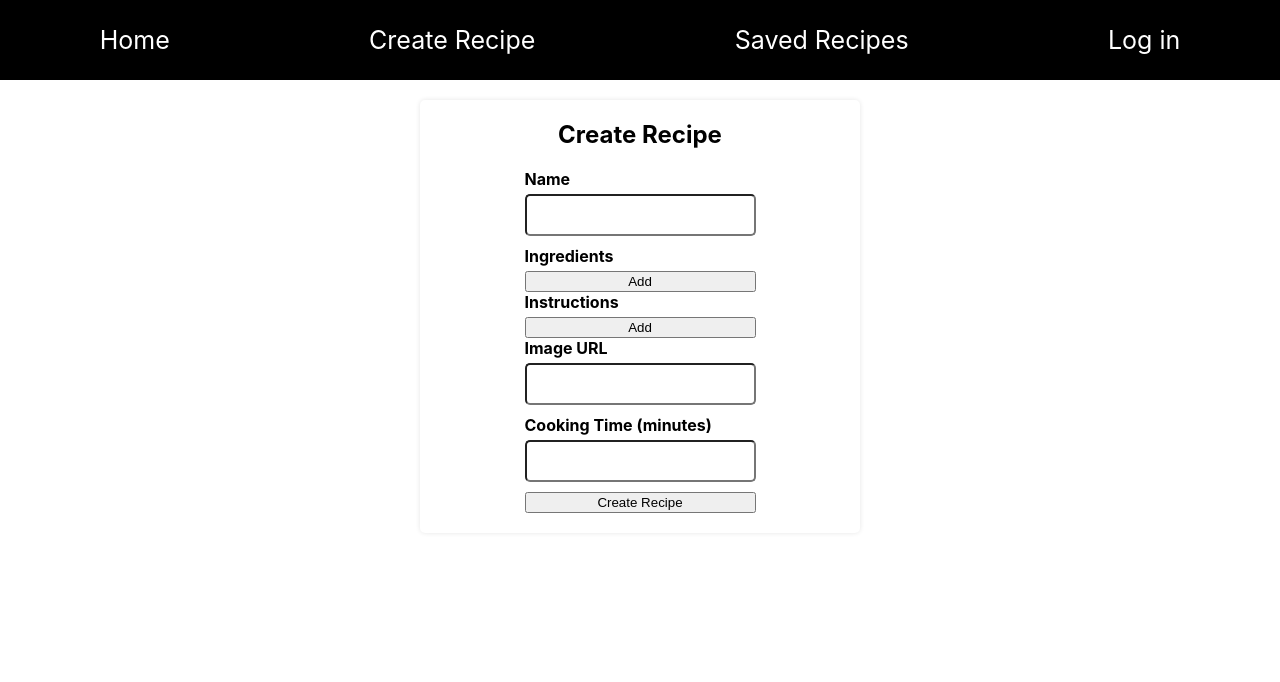
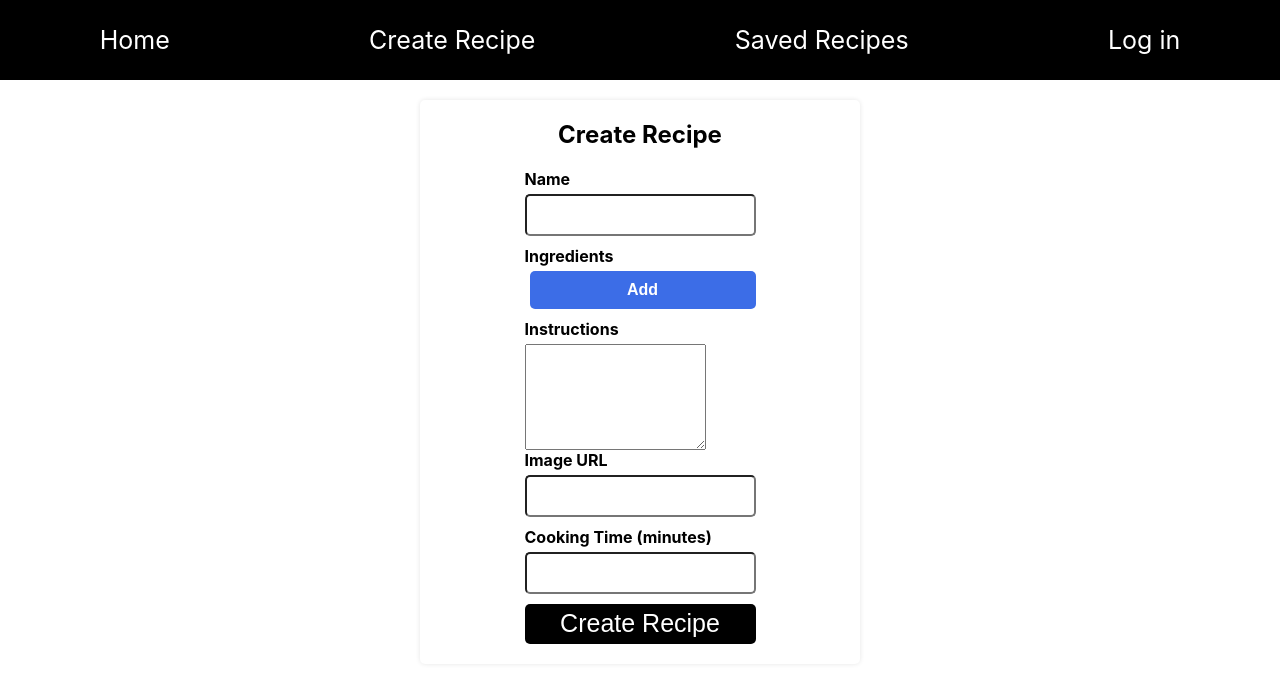
Before and after one commit to erickfb5/MERN-recipe-app, a React (Create React App) app in the folder client/: page /create-recipe in a window 1280 px wide. Shown: the top 682 px of the page. Built offline with nearby package versions, Linux system fonts and the light colour scheme; sample sign-in values are in the browser's storage.

Commit message:
updated: pages & schemas

```diff
--- a/client/src/App.css
+++ b/client/src/App.css
@@ -134,11 +134,12 @@ p {
   border: none;
   border-radius: 5px;
   box-shadow: #7f1818;
+  transition: background-color 0.3s ease-out;
 }
 
 .submit:hover {
   color: white;
-  background-color: rgb(3, 105, 231);
+  background-color: rgb(8, 181, 97);
 }
 
 .error-message {
@@ -176,6 +177,27 @@ p {
   margin-bottom: 10px;
 }
 
+
+.add-button {
+  background-color: #3c6de7;
+  color: white;
+  border: none;
+  border-radius: 5px;
+  margin-left: 5px;
+  margin-bottom: 10px;
+  padding: 10px 16px;
+
+  font-size: 16px;
+  font-weight: bold;
+  cursor: pointer;
+  transition: background-color 0.2s ease-out;
+}
+
+.add-button:hover {
+  background-color: #1853e8;
+}
+
+
 .delete-button {
   background-color: #e74c3c;
   color: white;
@@ -188,9 +210,9 @@ p {
   font-size: 16px;
   font-weight: bold;
   cursor: pointer;
-  transition: background-color 0.2s ease-out; /* add a smooth transition effect */
+  transition: background-color 0.2s ease-out;
 }
 
 .delete-button:hover {
-  background-color: #c0392b; /* darken the button on hover for a visual feedback */
+  background-color: #c0392b;
 }
--- a/client/src/api/api.js
+++ b/client/src/api/api.js
@@ -1,4 +1,5 @@
 import axios from "axios";
+import { toast } from "react-toastify";
 
 const api = axios.create({ baseURL: "http://localhost:3001/recipes" });
 
@@ -9,7 +10,11 @@ export const fetchRecipe = async (setRecipes, setLoading) => {
     setLoading(false);
   } catch (err) {
     console.error(`Error fetching recipes: ${err}`);
+    toast.error(err.message, {
+      position: toast.POSITION.TOP_RIGHT,
+    });
     setLoading(false);
+
     throw new Error("Failed to fetch recipes.");
   }
 };
@@ -20,6 +25,10 @@ export const fetchSavedRecipe = async (userId, setSavedRecipes) => {
     setSavedRecipes(data.savedRecipes);
   } catch (err) {
     console.error(`Error fetching saved recipes: ${err}`);
+    toast.error(err.message, {
+      position: toast.POSITION.TOP_RIGHT,
+    });
+
     throw new Error("Failed to fetch saved recipes.");
   }
 };
@@ -31,6 +40,12 @@ export const saveRecipe = async (recipeId, userId, setSavedRecipes) => {
     setSavedRecipes(data.savedRecipes);
   } catch (err) {
     console.error(`Error saving recipe: ${err}`);
+
+    toast.dismiss();
+    toast.error(err.message, {
+      position: toast.POSITION.TOP_RIGHT,
+    });
+
     throw new Error("Failed to save recipe.");
   }
 };
@@ -46,6 +61,17 @@ export const fetchSavedRecipes = async (
     setLoading(false);
   } catch (err) {
     console.error(`Error fetching saved recipes: ${err}`);
+
     throw new Error("Failed to fetch saved recipes.");
   }
 };
+
+export const deleteRecipe = async (recipeId) => {
+  try {
+    const { data } = await api.delete(`/${recipeId}`);
+    return data;
+  } catch (err) {
+    console.error(`Error deleting recipe: ${err}`);
+    throw new Error("Failed to delete recipe.");
+  }
+};
--- a/client/src/pages/CreateRecipe.jsx
+++ b/client/src/pages/CreateRecipe.jsx
@@ -7,9 +7,7 @@ import { useGetUserId } from "../hooks/useGetUserId";
 import { useGetUsername } from "../hooks/useGetUsername";
 import {
   addIngredient,
-  addInstruction,
   deleteIngredient,
-  deleteInstruction,
   handleChange,
   handleIngredientChange,
   handleInstructionChange,
@@ -23,7 +21,7 @@ const CreateRecipe = () => {
   const [recipe, setRecipe] = useState({
     name: "",
     ingredients: [],
-    instructions: [],
+    instructions: "",
     imageUrl: "",
     cookingTime: 0,
     userOwner: userId,
@@ -37,7 +35,6 @@ const CreateRecipe = () => {
 
   useEffect(() => {
     if (!userId) {
-
       toast.warning("You must log in to create a recipe!");
       setTimeout(() => navigate("/login"), 3000);
     }
@@ -48,19 +45,18 @@ const CreateRecipe = () => {
     const { ingredients, instructions } = recipe;
 
     if (!ingredients[0] || !instructions[0]) {
-      return toast.warning("Ingredients and instructions must be added.")
+      return toast.warning("Ingredients and instructions must be added.");
     }
 
     try {
       await axios.post("http://localhost:3001/recipes", {
         ...recipe,
-        createdAt: new Date(),
+        createdAt: currentDate,
       });
 
       toast.dismiss();
       toast.success("New recipe was created.");
       setTimeout(() => navigate("/"), 3000);
-
     } catch (err) {
       console.error(err);
     }
@@ -108,6 +104,7 @@ const CreateRecipe = () => {
               </div>
             ))}
             <button
+              className="add-button"
               type="button"
               onClick={() => addIngredient(recipe, setRecipe)}
             >
@@ -115,36 +112,18 @@ const CreateRecipe = () => {
             </button>
 
             <label htmlFor="instructions">Instructions</label>
-            {instructions?.map((instruction, index) => (
-              <div
-                key={index}
-                style={{ display: "flex", justifyContent: "space-between" }}
-              >
-                <input
-                  key={index}
+            <div style={{ display: "flex", justifyContent: "space-between" }}>
+              <textarea
                 type="text"
                 name="instructions"
-                  value={instruction}
+                value={instructions}
                 onChange={(event) =>
-                    handleInstructionChange(event, recipe, setRecipe, index)
+                  handleInstructionChange(event, recipe, setRecipe)
                 }
                 required
+                style={{ minHeight: 100, resize: "vertical" }}
               />
-                <button
-                  className="delete-button"
-                  type="button"
-                  onClick={() => deleteInstruction(recipe, setRecipe, index)}
-                >
-                  x
-                </button>
             </div>
-            ))}
-            <button
-              onClick={() => addInstruction(recipe, setRecipe)}
-              type="button"
-            >
-              Add
-            </button>
 
             <label htmlFor="imageUrl">Image URL</label>
             <input
@@ -163,8 +142,9 @@ const CreateRecipe = () => {
               onChange={(event) => handleChange(event, recipe, setRecipe)}
               required
             />
-            <button type="submit">Create Recipe</button>
-
+            <button className="submit" type="submit">
+              Create Recipe
+            </button>
           </form>
         </div>
       )}
--- a/client/src/pages/Login.jsx
+++ b/client/src/pages/Login.jsx
@@ -43,13 +43,18 @@ const Login = () => {
 
       setTimeoutId(setTimeout(() => navigate("/"), 2500));
     } catch (err) {
+      console.error("Error:", err);
+
       const { message } = err.response.data;
+      if (message) {
+        return toast.error(message, {
+          position: toast.POSITION.TOP_RIGHT,
+        });
+      }
 
-      toast.dismiss();
-      toast.error(message, {
+      toast.error(err.message, {
         position: toast.POSITION.TOP_RIGHT,
       });
-      console.error(err);
     }
   };
 
--- a/client/src/pages/Register.jsx
+++ b/client/src/pages/Register.jsx
@@ -39,14 +39,11 @@ const Register = () => {
 
       setTimeoutId(setTimeout(() => navigate("/login"), 3500));
     } catch (err) {
+      console.error("Error:", err);
+
       const { message } = err.response.data;
-
-      toast.dismiss();
-      toast.error(message, {
-        position: toast.POSITION.TOP_RIGHT,
-      });
-
-      console.error(err);
+      if (message) return toast.error(message);
+      toast.error(err.message);
     }
   };
 
--- a/client/src/pages/SavedRecipes.jsx
+++ b/client/src/pages/SavedRecipes.jsx
@@ -5,6 +5,7 @@ import { Spinner } from "../components";
 import { useGetUserId } from "../hooks/useGetUserId";
 import { useNavigate } from "react-router-dom";
 import { fetchSavedRecipes } from "../api/api";
+import moment from "moment";
 
 const SavedRecipes = () => {
   const [savedRecipes, setSavedRecipes] = useState([]);
@@ -36,13 +37,37 @@ const SavedRecipes = () => {
               <li key={recipe._id}>
                 <div>
                   <h2>{recipe.name}</h2>
+                  <img src={recipe.imageUrl} alt={recipe.name} />
                 </div>
 
+                <div className="ingredients">
+                  <h4>Ingredients</h4>
+
+                  {recipe?.ingredients.map((ingredient, index) => (
+                    <p key={`${ingredient}-${index}`}>{ingredient}</p>
+                  ))}
+                </div>
                 <div className="instructions">
-                  <p>{recipe.instructions}</p>
+                  <h4>Instructions</h4>
+                  {recipe.instructions.split(".").map((instruction) => (
+                    <p key={instruction}>{instruction}</p>
+                  ))}
                 </div>
-                <img src={recipe.imageUrl} alt={recipe.name} />
-                <p>Cooking Time: {`${recipe.cookingTime} minutes`}</p>
+                <div>
+                  <h5>⏰ Cooking Time: {`${recipe.cookingTime} minutes`}</h5>
+                  <div
+                    style={{ display: "flex", justifyContent: "space-between" }}
+                  >
+                        <p>
+                          {`Created by ${
+                            recipe.userOwner === userId
+                              ? "you"
+                              : recipe.createdBy
+                          }`}
+                        </p>
+                        <p>{moment(recipe.createdAt).fromNow()}</p>
+                  </div>
+                </div>
               </li>
             ))
           )}
--- a/client/src/utils/utils.js
+++ b/client/src/utils/utils.js
@@ -40,9 +40,7 @@ export const handleIngredientChange = (event, recipe, setRecipe, index) => {
   setRecipe({ ...recipe, ingredients: updatedIngredients });
 };
 
-export const handleInstructionChange = (event, recipe, setRecipe, index) => {
+export const handleInstructionChange = (event, recipe, setRecipe) => {
   const { value } = event.target;
-  const updatedInstructions = [...recipe.instructions];
-  updatedInstructions[index] = value;
-  setRecipe({ ...recipe, instructions: updatedInstructions });
+  setRecipe({ ...recipe, instructions: value });
 };
```
Also changed, not shown: client/src/pages/Home.jsx (+26 -15 lines). Lines whose indentation alone changed are shown as unchanged.
